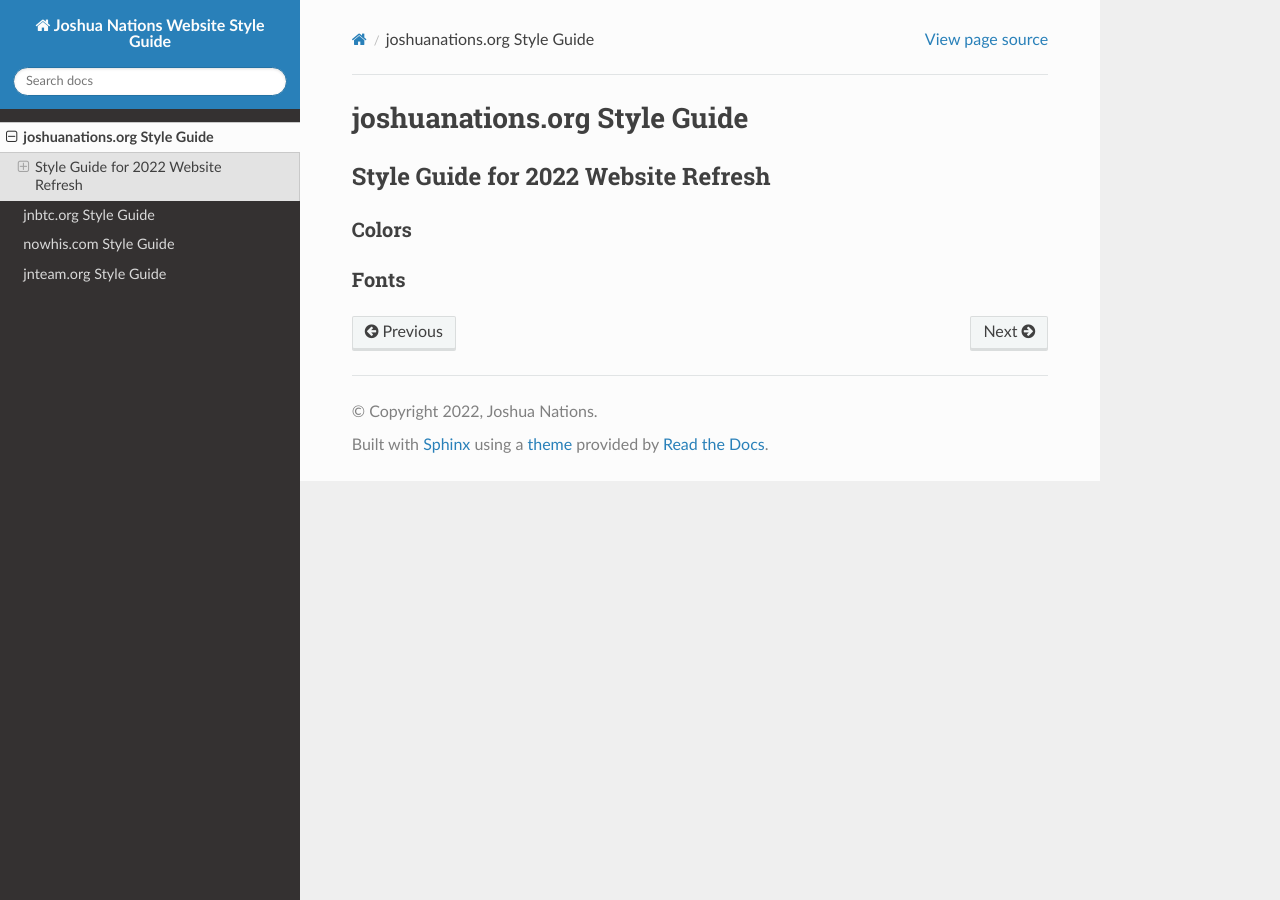
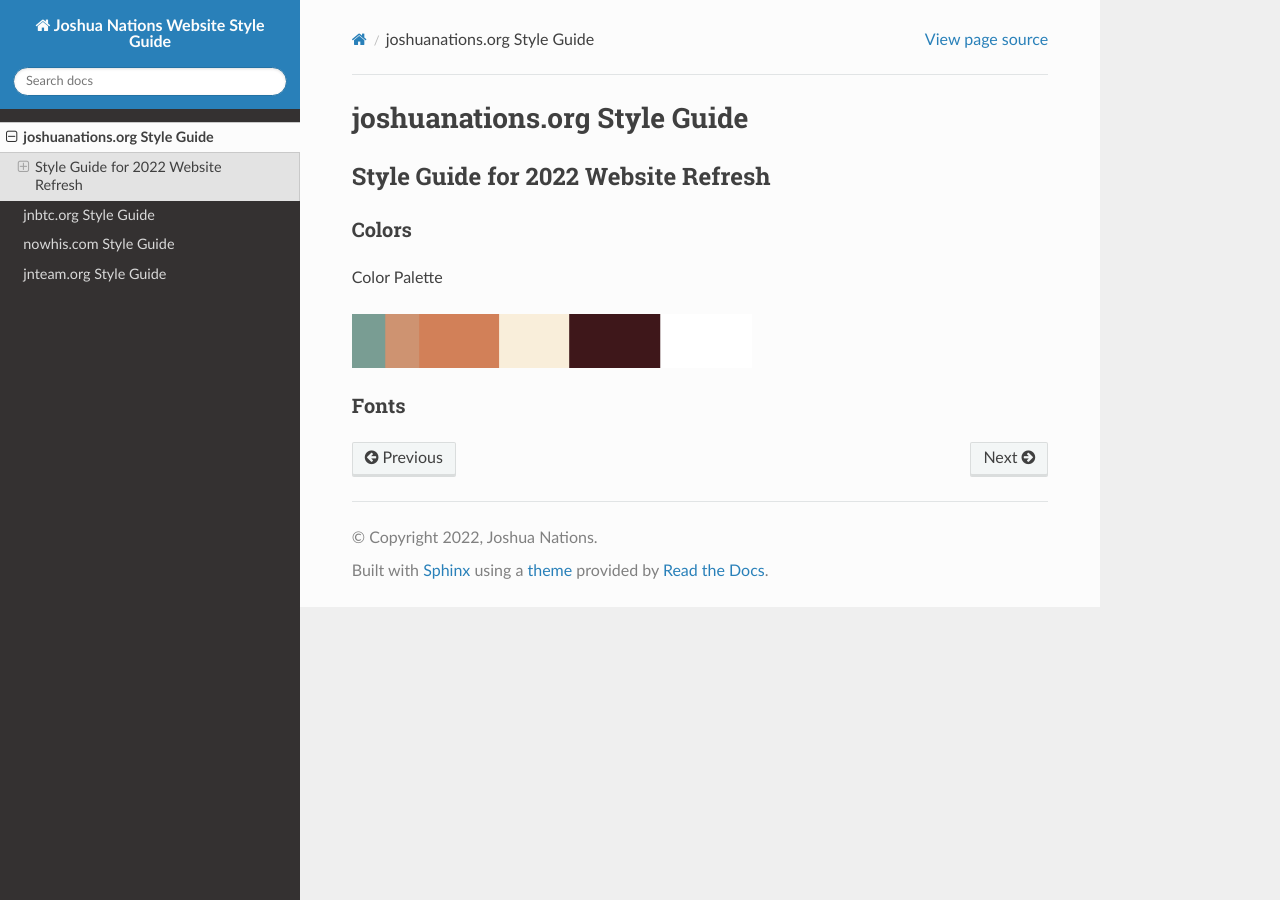
Before and after one commit to joshuanations/JoshuaNationsStyleGuides, a Sphinx documentation site: the page built from docs/source/joshuanations.rst, in a window 1280 px wide. Built offline with Sphinx 7.4.7 and the Read the Docs theme 2.0.0, drawn with Linux system fonts in a browser that asks for light colours.

Commit message:
Added color palette

```diff
--- a/docs/source/joshuanations.rst
+++ b/docs/source/joshuanations.rst
@@ -9,6 +9,10 @@
 Colors
 ------
 
+Color Palette
+
+.. image:: img/joshuanations-website-color-palette.png
+    :width: 400
 
 
 Fonts
```
Also changed, not shown: docs/source/img/joshuanations-website-color-palette.png (added), 2 other files.
